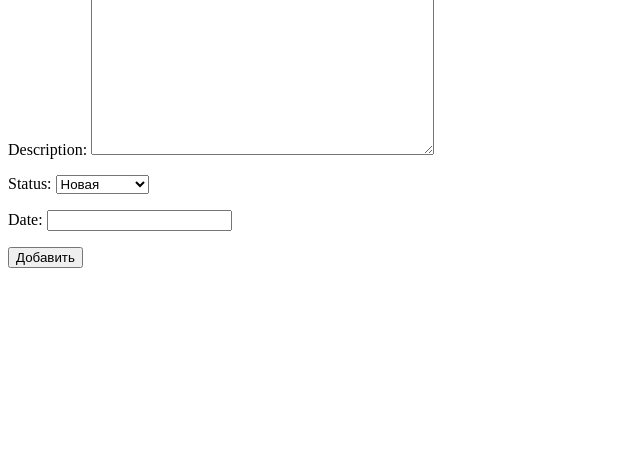
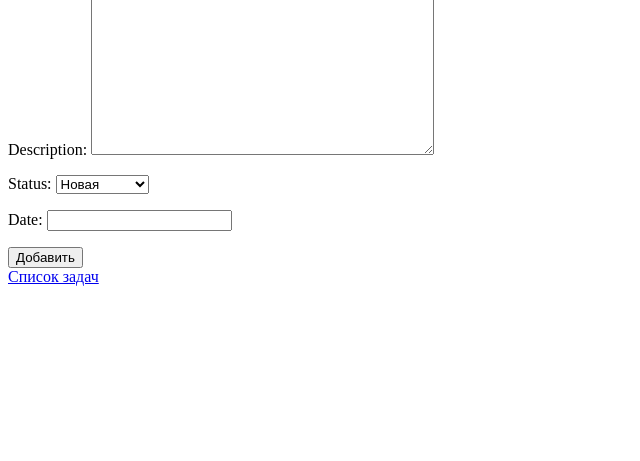
Before and after one commit to timurjirdai/Akopyan_todo_list_hm_52, a Django app: page /create/ in a window 1280 px wide. Shown: the part 81-542 px from the top of the page, without its empty margins (0-640 px from the left). Run offline with Django 5.2, Linux system fonts and the light colour scheme.

Commit message:
Added a link to return to the task list

```diff
--- a/project/tasks/templates/create_task.html
+++ b/project/tasks/templates/create_task.html
@@ -14,7 +14,7 @@
     <button type="submit">
         Добавить
     </button>
-
 </form>
+    <a href="{% url 'task_list' %}">Список задач</a>
 </body>
 </html>
```
